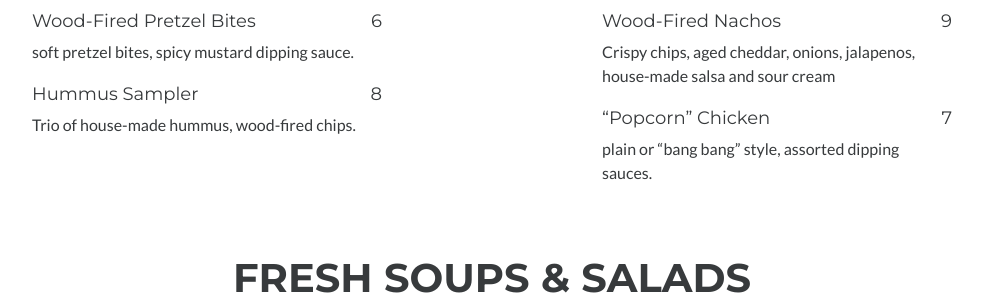
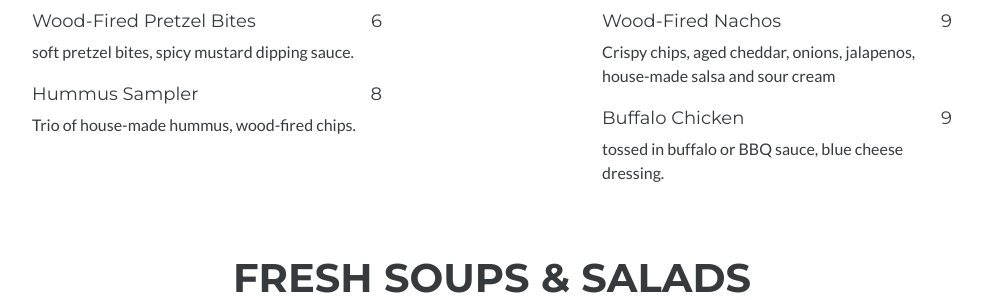
Before and after one commit to mtfullerton/thelastchair, a Jekyll site: the page built from menu/index.html, in a window 1280 px wide and 1400 px high, scrolled down 402 px. Shown: the part 153-453 px from the top of the window, without its empty margins (148-1131 px from the left). Built offline with Jekyll 4.4.1, drawn with Linux system fonts in a browser that asks for light colours; nearby versions of some CDN libraries; some of the changed text lies outside the part shown.

Commit message:
Changes to the menu

```diff
--- a/menu/index.html
+++ b/menu/index.html
@@ -42,8 +42,8 @@ nav_weight: 2
 						<p>Crispy chips, aged cheddar, onions, jalapenos, house-made salsa and sour cream </p>
 					</div>
 					<div class="menu-item">
-						<h4>“Popcorn” Chicken <span class="food-title-cost">7</span></h4>
-						<p>plain or “bang bang” style, assorted dipping sauces.</p>
+						<h4>Buffalo Chicken <span class="food-title-cost">9</span></h4>
+						<p>tossed in buffalo or BBQ sauce, blue cheese dressing.</p>
 					</div>
 				</div>
 			</div>
@@ -119,7 +119,7 @@ nav_weight: 2
 						<p>horseradish cream sauce, pulled beef short rib, caramelized onions.</p>
 					</div>
 					<div class="menu-item">
-						<h4>The Passaconway<span class="food-title-cost">12</span></h4>
+						<h4>The Passaconaway<span class="food-title-cost">12</span></h4>
 						<p>basil pesto spread, artichoke hearts, baby spinach, mozzarella.</p>
 					</div>
 				</div>
```
